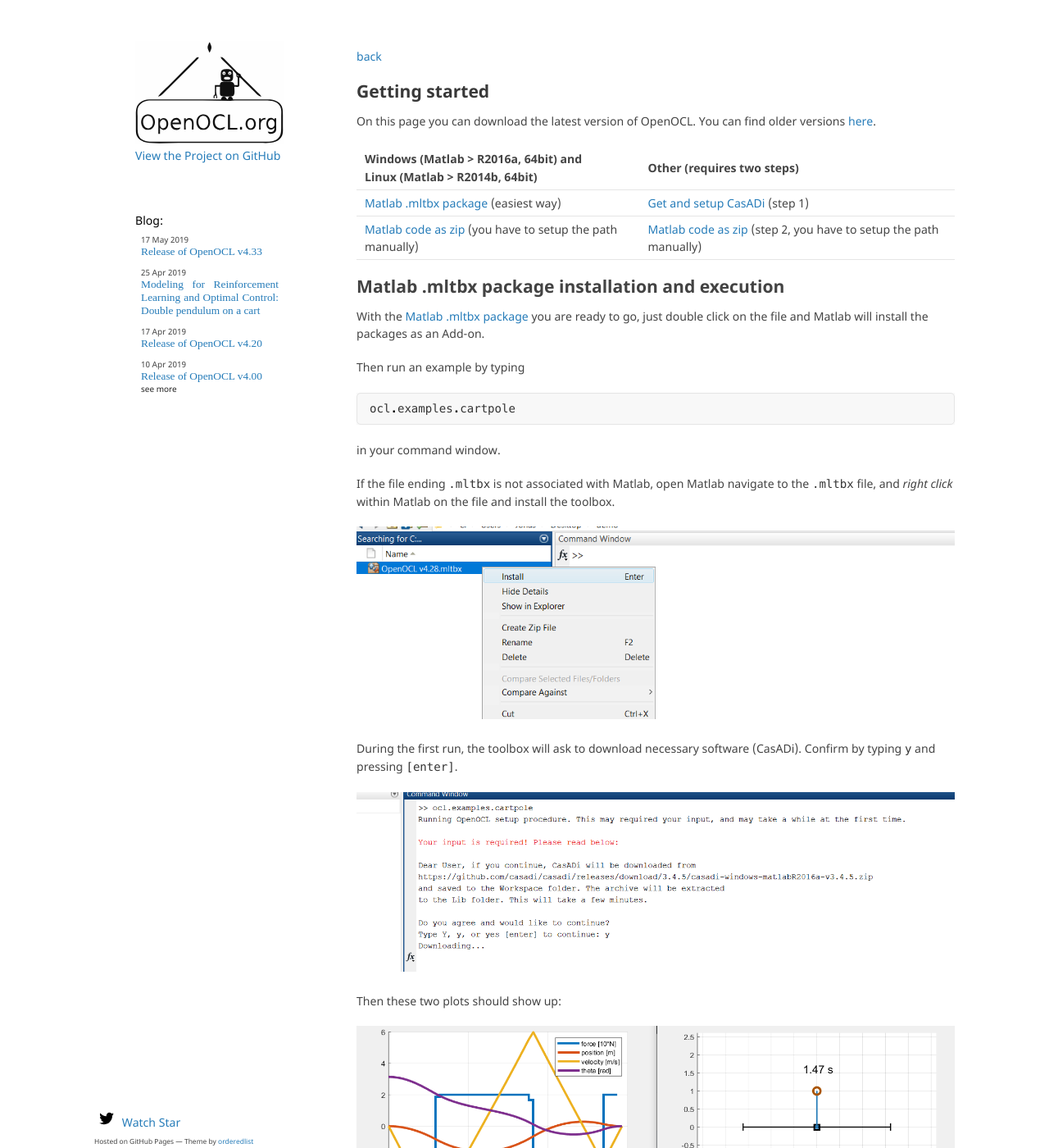
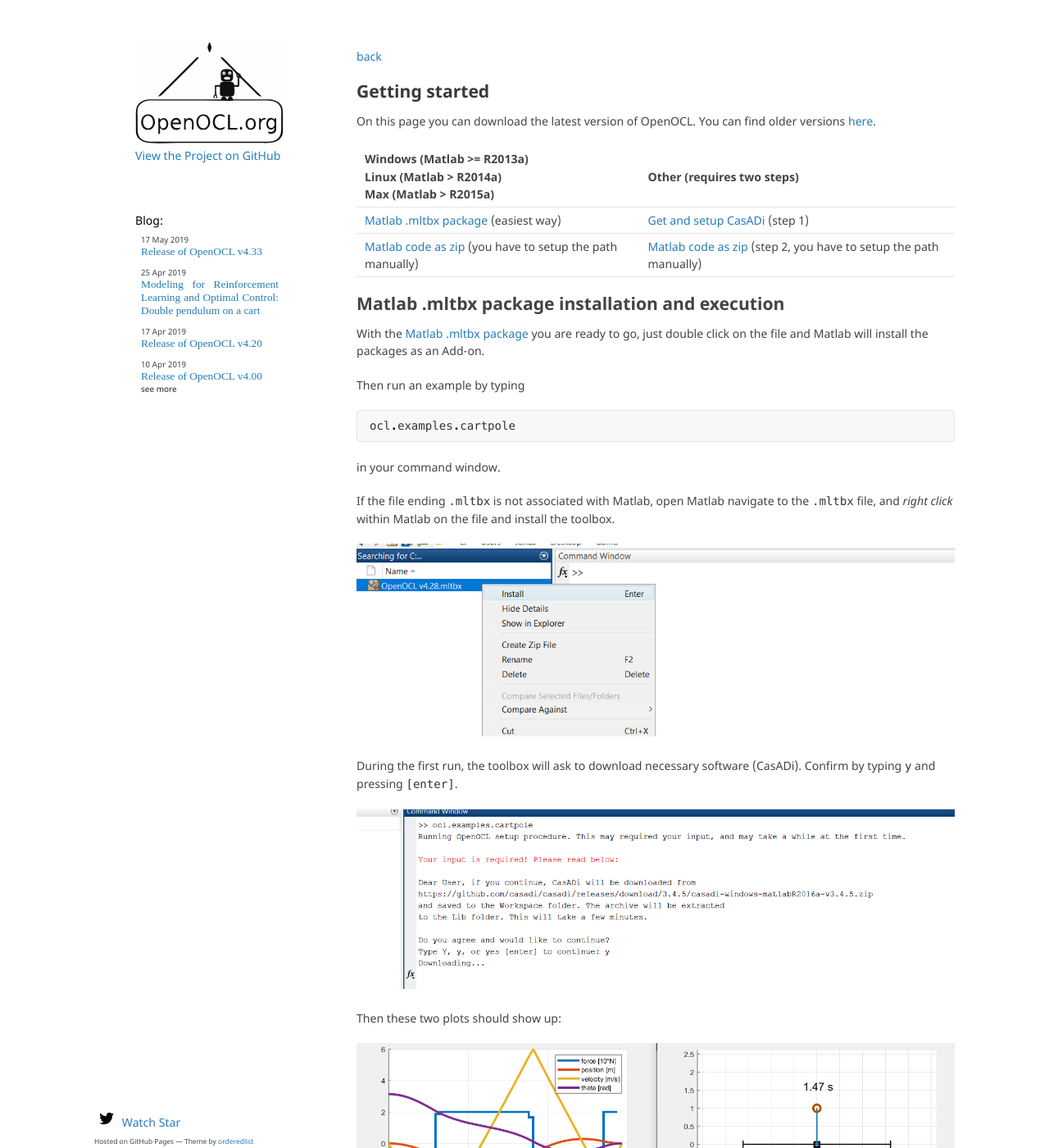
Before and after one commit to OpenOCL/openocl.github.io, a Jekyll site: the page built from get-started.md, in a window 1280 px wide and 1400 px high. Shown: the whole window at 82% size. Built offline with Jekyll 4.4.1, drawn with Linux system fonts in a browser that asks for light colours; some web fonts are replaced; our own code applies the rules of GitHub Pages for plain Markdown files; some of the changed text lies outside the part shown.

Commit message:
Update get-started.md

```diff
--- a/get-started.md
+++ b/get-started.md
@@ -8,14 +8,14 @@
 
 On this page you can download the latest version of OpenOCL. You can find older versions [here](https://github.com/OpenOCL/OpenOCL/releases).
 
-| Windows (Matlab > R2016a, 64bit) and <br> Linux (Matlab > R2014b, 64bit)   | Other (requires two steps) |
+| Windows (Matlab >= R2013a) <br> Linux (Matlab > R2014a) <br> Max (Matlab > R2015a)   | Other (requires two steps) |
 |:----------|:----------|
-| [Matlab .mltbx package](https://github.com/OpenOCL/OpenOCL/releases/download/v4.33/OpenOCL-v4.33.mltbx) (easiest way) | [Get and setup CasADi](https://web.casadi.org/get/) (step 1) |
-| [Matlab code as zip](https://github.com/OpenOCL/OpenOCL/releases/download/v4.33/OpenOCL-v4.33.zip) (you have to setup the path manually) | [Matlab code as zip](https://github.com/OpenOCL/OpenOCL/releases/download/v4.33/OpenOCL-v4.33.zip) (step 2, you have to setup the path manually) |
+| [Matlab .mltbx package](https://github.com/OpenOCL/OpenOCL/releases/download/v5.06/OpenOCL-v5.06.mltbx) (easiest way) | [Get and setup CasADi](https://web.casadi.org/get/) (step 1) |
+| [Matlab code as zip](https://github.com/OpenOCL/OpenOCL/releases/download/v5.06/OpenOCL-v5.06.zip) (you have to setup the path manually) | [Matlab code as zip](https://github.com/OpenOCL/OpenOCL/releases/download/v5.06/OpenOCL-v5.06.zip) (step 2, you have to setup the path manually) |
 
 ## Matlab .mltbx package installation and execution
 
-With the [Matlab .mltbx package](https://github.com/OpenOCL/OpenOCL/releases/download/v4.33/OpenOCL-v4.33.mltbx) you are ready to go, just double click on the file and Matlab will install the packages as an Add-on.
+With the [Matlab .mltbx package](https://github.com/OpenOCL/OpenOCL/releases/download/v5.06/OpenOCL-v5.06.mltbx) you are ready to go, just double click on the file and Matlab will install the packages as an Add-on.
 
 Then run an example by typing
 
```
Also changed, not shown: other parts of get-started.md (+1 -1 lines).
